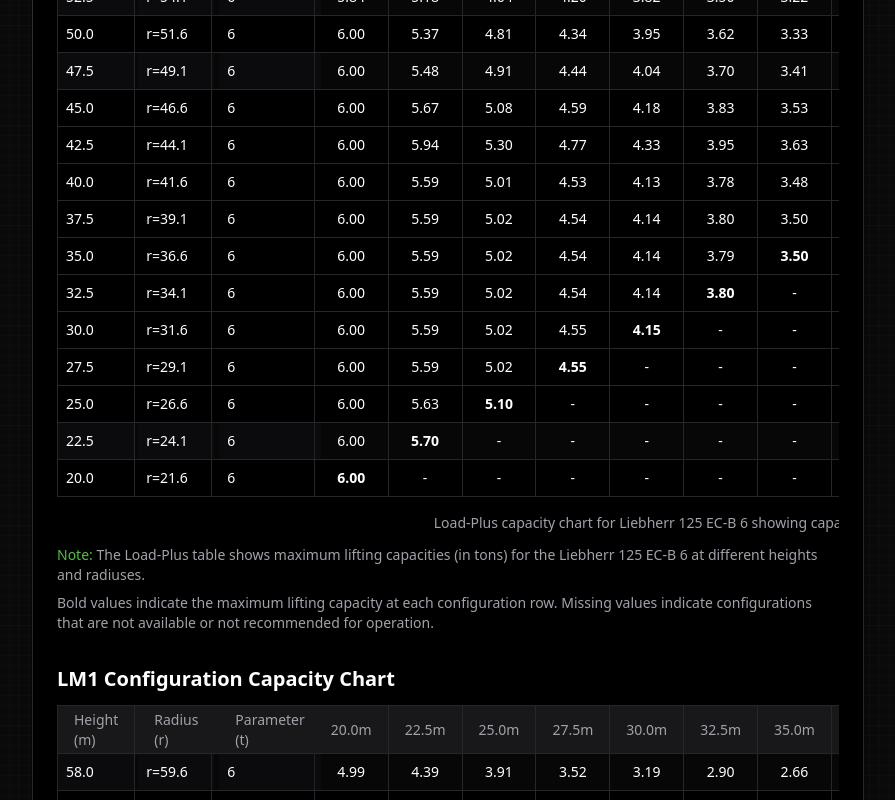
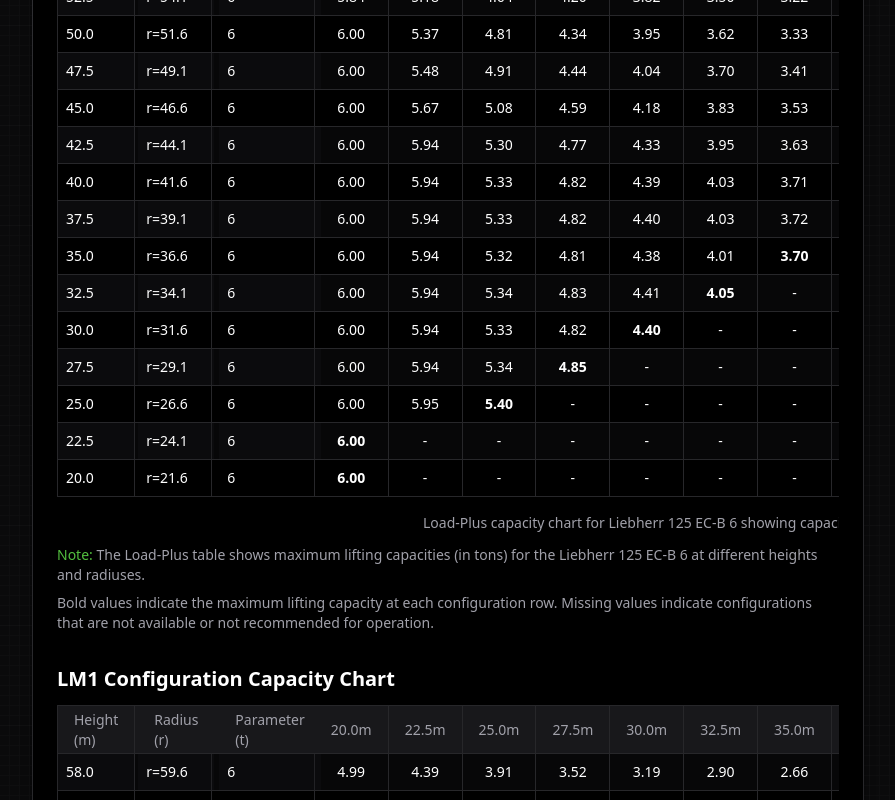
Before and after one commit to ArsCodeAmatoria/lilfoot, a Next.js app: page /tower-crane/liebherr-125-ec-b-6 in a window 1280 px wide. Shown: the part 2780-3580 px from the top of the page, without its empty margins (336-1231 px from the left). Built offline with nearby package versions, Linux system fonts and the light colour scheme; a web font is replaced by a local one.

Commit message:
Fix Load-Plus table data with exact values from provided data

```diff
--- a/app/tower-crane/liebherr-125-ec-b-6/page.tsx
+++ b/app/tower-crane/liebherr-125-ec-b-6/page.tsx
@@ -305,6 +305,7 @@ export default function Liebherr125ECB6Page() {
                   <TableCell className="border border-gray-800 text-center">2.06</TableCell>
                   <TableCell className="border border-gray-800 text-center">1.93</TableCell>
                   <TableCell className="border border-gray-800 text-center">1.82</TableCell>
+                  <TableCell className="border border-gray-800 text-center">1.71</TableCell>
                   <TableCell className="border border-gray-800 text-center font-bold">1.60</TableCell>
                 </TableRow>
                 <TableRow>
@@ -346,6 +347,7 @@ export default function Liebherr125ECB6Page() {
                   <TableCell className="border border-gray-800 text-center">2.26</TableCell>
                   <TableCell className="border border-gray-800 text-center">2.12</TableCell>
                   <TableCell className="border border-gray-800 text-center font-bold">2.00</TableCell>
+                  <TableCell className="border border-gray-800 text-center">-</TableCell>
                   <TableCell className="border border-gray-800 text-center">-</TableCell>
                 </TableRow>
                 <TableRow>
@@ -389,7 +391,6 @@ export default function Liebherr125ECB6Page() {
                   <TableCell className="border border-gray-800 text-center">-</TableCell>
                   <TableCell className="border border-gray-800 text-center">-</TableCell>
                   <TableCell className="border border-gray-800 text-center">-</TableCell>
-                  <TableCell className="border border-gray-800 text-center">-</TableCell>
                 </TableRow>
                 <TableRow>
                   <TableCell className="border border-gray-800 font-medium sticky left-0 z-10 bg-inherit">45.0</TableCell>
@@ -412,7 +413,7 @@ export default function Liebherr125ECB6Page() {
                   <TableCell className="border border-gray-800 text-center">-</TableCell>
                   <TableCell className="border border-gray-800 text-center">-</TableCell>
                 </TableRow>
-                <TableRow>
+                <TableRow className="bg-gray-900/30">
                   <TableCell className="border border-gray-800 font-medium sticky left-0 z-10 bg-inherit">42.5</TableCell>
                   <TableCell className="border border-gray-800 font-medium sticky left-[81px] z-10 bg-inherit">r=44.1</TableCell>
                   <TableCell className="border border-gray-800 font-medium sticky left-[162px] z-10 bg-inherit">6</TableCell>
@@ -431,38 +432,41 @@ export default function Liebherr125ECB6Page() {
                   <TableCell className="border border-gray-800 text-center">-</TableCell>
                   <TableCell className="border border-gray-800 text-center">-</TableCell>
                   <TableCell className="border border-gray-800 text-center">-</TableCell>
+                  <TableCell className="border border-gray-800 text-center">-</TableCell>
                 </TableRow>
                 <TableRow>
                   <TableCell className="border border-gray-800 font-medium sticky left-0 z-10 bg-inherit">40.0</TableCell>
                   <TableCell className="border border-gray-800 font-medium sticky left-[81px] z-10 bg-inherit">r=41.6</TableCell>
                   <TableCell className="border border-gray-800 font-medium sticky left-[162px] z-10 bg-inherit">6</TableCell>
                   <TableCell className="border border-gray-800 text-center">6.00</TableCell>
-                  <TableCell className="border border-gray-800 text-center">5.59</TableCell>
-                  <TableCell className="border border-gray-800 text-center">5.01</TableCell>
-                  <TableCell className="border border-gray-800 text-center">4.53</TableCell>
-                  <TableCell className="border border-gray-800 text-center">4.13</TableCell>
-                  <TableCell className="border border-gray-800 text-center">3.78</TableCell>
-                  <TableCell className="border border-gray-800 text-center">3.48</TableCell>
-                  <TableCell className="border border-gray-800 text-center">3.22</TableCell>
-                  <TableCell className="border border-gray-800 text-center font-bold">3.00</TableCell>
+                  <TableCell className="border border-gray-800 text-center">5.94</TableCell>
+                  <TableCell className="border border-gray-800 text-center">5.33</TableCell>
+                  <TableCell className="border border-gray-800 text-center">4.82</TableCell>
+                  <TableCell className="border border-gray-800 text-center">4.39</TableCell>
+                  <TableCell className="border border-gray-800 text-center">4.03</TableCell>
+                  <TableCell className="border border-gray-800 text-center">3.71</TableCell>
+                  <TableCell className="border border-gray-800 text-center">3.44</TableCell>
+                  <TableCell className="border border-gray-800 text-center font-bold">3.20</TableCell>
+                  <TableCell className="border border-gray-800 text-center">-</TableCell>
+                  <TableCell className="border border-gray-800 text-center">-</TableCell>
                   <TableCell className="border border-gray-800 text-center">-</TableCell>
                   <TableCell className="border border-gray-800 text-center">-</TableCell>
                   <TableCell className="border border-gray-800 text-center">-</TableCell>
                   <TableCell className="border border-gray-800 text-center">-</TableCell>
                   <TableCell className="border border-gray-800 text-center">-</TableCell>
                 </TableRow>
-                <TableRow>
+                <TableRow className="bg-gray-900/30">
                   <TableCell className="border border-gray-800 font-medium sticky left-0 z-10 bg-inherit">37.5</TableCell>
                   <TableCell className="border border-gray-800 font-medium sticky left-[81px] z-10 bg-inherit">r=39.1</TableCell>
                   <TableCell className="border border-gray-800 font-medium sticky left-[162px] z-10 bg-inherit">6</TableCell>
                   <TableCell className="border border-gray-800 text-center">6.00</TableCell>
-                  <TableCell className="border border-gray-800 text-center">5.59</TableCell>
-                  <TableCell className="border border-gray-800 text-center">5.02</TableCell>
-                  <TableCell className="border border-gray-800 text-center">4.54</TableCell>
-                  <TableCell className="border border-gray-800 text-center">4.14</TableCell>
-                  <TableCell className="border border-gray-800 text-center">3.80</TableCell>
-                  <TableCell className="border border-gray-800 text-center">3.50</TableCell>
-                  <TableCell className="border border-gray-800 text-center">3.25</TableCell>
+                  <TableCell className="border border-gray-800 text-center">5.94</TableCell>
+                  <TableCell className="border border-gray-800 text-center">5.33</TableCell>
+                  <TableCell className="border border-gray-800 text-center">4.82</TableCell>
+                  <TableCell className="border border-gray-800 text-center">4.40</TableCell>
+                  <TableCell className="border border-gray-800 text-center">4.03</TableCell>
+                  <TableCell className="border border-gray-800 text-center">3.72</TableCell>
+                  <TableCell className="border border-gray-800 text-center font-bold">3.45</TableCell>
                   <TableCell className="border border-gray-800 text-center">-</TableCell>
                   <TableCell className="border border-gray-800 text-center">-</TableCell>
                   <TableCell className="border border-gray-800 text-center">-</TableCell>
@@ -477,12 +481,13 @@ export default function Liebherr125ECB6Page() {
                   <TableCell className="border border-gray-800 font-medium sticky left-[81px] z-10 bg-inherit">r=36.6</TableCell>
                   <TableCell className="border border-gray-800 font-medium sticky left-[162px] z-10 bg-inherit">6</TableCell>
                   <TableCell className="border border-gray-800 text-center">6.00</TableCell>
-                  <TableCell className="border border-gray-800 text-center">5.59</TableCell>
-                  <TableCell className="border border-gray-800 text-center">5.02</TableCell>
-                  <TableCell className="border border-gray-800 text-center">4.54</TableCell>
-                  <TableCell className="border border-gray-800 text-center">4.14</TableCell>
-                  <TableCell className="border border-gray-800 text-center">3.79</TableCell>
-                  <TableCell className="border border-gray-800 text-center font-bold">3.50</TableCell>
+                  <TableCell className="border border-gray-800 text-center">5.94</TableCell>
+                  <TableCell className="border border-gray-800 text-center">5.32</TableCell>
+                  <TableCell className="border border-gray-800 text-center">4.81</TableCell>
+                  <TableCell className="border border-gray-800 text-center">4.38</TableCell>
+                  <TableCell className="border border-gray-800 text-center">4.01</TableCell>
+                  <TableCell className="border border-gray-800 text-center font-bold">3.70</TableCell>
+                  <TableCell className="border border-gray-800 text-center">-</TableCell>
                   <TableCell className="border border-gray-800 text-center">-</TableCell>
                   <TableCell className="border border-gray-800 text-center">-</TableCell>
                   <TableCell className="border border-gray-800 text-center">-</TableCell>
@@ -492,16 +497,17 @@ export default function Liebherr125ECB6Page() {
                   <TableCell className="border border-gray-800 text-center">-</TableCell>
                   <TableCell className="border border-gray-800 text-center">-</TableCell>
                 </TableRow>
-                <TableRow>
+                <TableRow className="bg-gray-900/30">
                   <TableCell className="border border-gray-800 font-medium sticky left-0 z-10 bg-inherit">32.5</TableCell>
                   <TableCell className="border border-gray-800 font-medium sticky left-[81px] z-10 bg-inherit">r=34.1</TableCell>
                   <TableCell className="border border-gray-800 font-medium sticky left-[162px] z-10 bg-inherit">6</TableCell>
                   <TableCell className="border border-gray-800 text-center">6.00</TableCell>
-                  <TableCell className="border border-gray-800 text-center">5.59</TableCell>
-                  <TableCell className="border border-gray-800 text-center">5.02</TableCell>
-                  <TableCell className="border border-gray-800 text-center">4.54</TableCell>
-                  <TableCell className="border border-gray-800 text-center">4.14</TableCell>
-                  <TableCell className="border border-gray-800 text-center font-bold">3.80</TableCell>
+                  <TableCell className="border border-gray-800 text-center">5.94</TableCell>
+                  <TableCell className="border border-gray-800 text-center">5.34</TableCell>
+                  <TableCell className="border border-gray-800 text-center">4.83</TableCell>
+                  <TableCell className="border border-gray-800 text-center">4.41</TableCell>
+                  <TableCell className="border border-gray-800 text-center font-bold">4.05</TableCell>
+                  <TableCell className="border border-gray-800 text-center">-</TableCell>
                   <TableCell className="border border-gray-800 text-center">-</TableCell>
                   <TableCell className="border border-gray-800 text-center">-</TableCell>
                   <TableCell className="border border-gray-800 text-center">-</TableCell>
@@ -517,10 +523,11 @@ export default function Liebherr125ECB6Page() {
                   <TableCell className="border border-gray-800 font-medium sticky left-[81px] z-10 bg-inherit">r=31.6</TableCell>
                   <TableCell className="border border-gray-800 font-medium sticky left-[162px] z-10 bg-inherit">6</TableCell>
                   <TableCell className="border border-gray-800 text-center">6.00</TableCell>
-                  <TableCell className="border border-gray-800 text-center">5.59</TableCell>
-                  <TableCell className="border border-gray-800 text-center">5.02</TableCell>
-                  <TableCell className="border border-gray-800 text-center">4.55</TableCell>
-                  <TableCell className="border border-gray-800 text-center font-bold">4.15</TableCell>
+                  <TableCell className="border border-gray-800 text-center">5.94</TableCell>
+                  <TableCell className="border border-gray-800 text-center">5.33</TableCell>
+                  <TableCell className="border border-gray-800 text-center">4.82</TableCell>
+                  <TableCell className="border border-gray-800 text-center font-bold">4.40</TableCell>
+                  <TableCell className="border border-gray-800 text-center">-</TableCell>
                   <TableCell className="border border-gray-800 text-center">-</TableCell>
                   <TableCell className="border border-gray-800 text-center">-</TableCell>
                   <TableCell className="border border-gray-800 text-center">-</TableCell>
@@ -532,14 +539,15 @@ export default function Liebherr125ECB6Page() {
                   <TableCell className="border border-gray-800 text-center">-</TableCell>
                   <TableCell className="border border-gray-800 text-center">-</TableCell>
                 </TableRow>
-                <TableRow>
+                <TableRow className="bg-gray-900/30">
                   <TableCell className="border border-gray-800 font-medium sticky left-0 z-10 bg-inherit">27.5</TableCell>
                   <TableCell className="border border-gray-800 font-medium sticky left-[81px] z-10 bg-inherit">r=29.1</TableCell>
                   <TableCell className="border border-gray-800 font-medium sticky left-[162px] z-10 bg-inherit">6</TableCell>
                   <TableCell className="border border-gray-800 text-center">6.00</TableCell>
-                  <TableCell className="border border-gray-800 text-center">5.59</TableCell>
-                  <TableCell className="border border-gray-800 text-center">5.02</TableCell>
-                  <TableCell className="border border-gray-800 text-center font-bold">4.55</TableCell>
+                  <TableCell className="border border-gray-800 text-center">5.94</TableCell>
+                  <TableCell className="border border-gray-800 text-center">5.34</TableCell>
+                  <TableCell className="border border-gray-800 text-center font-bold">4.85</TableCell>
+                  <TableCell className="border border-gray-800 text-center">-</TableCell>
                   <TableCell className="border border-gray-800 text-center">-</TableCell>
                   <TableCell className="border border-gray-800 text-center">-</TableCell>
                   <TableCell className="border border-gray-800 text-center">-</TableCell>
@@ -557,8 +565,9 @@ export default function Liebherr125ECB6Page() {
                   <TableCell className="border border-gray-800 font-medium sticky left-[81px] z-10 bg-inherit">r=26.6</TableCell>
                   <TableCell className="border border-gray-800 font-medium sticky left-[162px] z-10 bg-inherit">6</TableCell>
                   <TableCell className="border border-gray-800 text-center">6.00</TableCell>
-                  <TableCell className="border border-gray-800 text-center">5.63</TableCell>
-                  <TableCell className="border border-gray-800 text-center font-bold">5.10</TableCell>
+                  <TableCell className="border border-gray-800 text-center">5.95</TableCell>
+                  <TableCell className="border border-gray-800 text-center font-bold">5.40</TableCell>
+                  <TableCell className="border border-gray-800 text-center">-</TableCell>
                   <TableCell className="border border-gray-800 text-center">-</TableCell>
                   <TableCell className="border border-gray-800 text-center">-</TableCell>
                   <TableCell className="border border-gray-800 text-center">-</TableCell>
@@ -576,8 +585,9 @@ export default function Liebherr125ECB6Page() {
                   <TableCell className="border border-gray-800 font-medium sticky left-0 z-10 bg-inherit">22.5</TableCell>
                   <TableCell className="border border-gray-800 font-medium sticky left-[81px] z-10 bg-inherit">r=24.1</TableCell>
                   <TableCell className="border border-gray-800 font-medium sticky left-[162px] z-10 bg-inherit">6</TableCell>
-                  <TableCell className="border border-gray-800 text-center">6.00</TableCell>
-                  <TableCell className="border border-gray-800 text-center font-bold">5.70</TableCell>
+                  <TableCell className="border border-gray-800 text-center font-bold">6.00</TableCell>
+                  <TableCell className="border border-gray-800 text-center">-</TableCell>
+                  <TableCell className="border border-gray-800 text-center">-</TableCell>
                   <TableCell className="border border-gray-800 text-center">-</TableCell>
                   <TableCell className="border border-gray-800 text-center">-</TableCell>
                   <TableCell className="border border-gray-800 text-center">-</TableCell>
@@ -597,6 +607,7 @@ export default function Liebherr125ECB6Page() {
                   <TableCell className="border border-gray-800 font-medium sticky left-[81px] z-10 bg-inherit">r=21.6</TableCell>
                   <TableCell className="border border-gray-800 font-medium sticky left-[162px] z-10 bg-inherit">6</TableCell>
                   <TableCell className="border border-gray-800 text-center font-bold">6.00</TableCell>
+                  <TableCell className="border border-gray-800 text-center">-</TableCell>
                   <TableCell className="border border-gray-800 text-center">-</TableCell>
                   <TableCell className="border border-gray-800 text-center">-</TableCell>
                   <TableCell className="border border-gray-800 text-center">-</TableCell>
@@ -715,6 +726,7 @@ export default function Liebherr125ECB6Page() {
                   <TableCell className="border border-gray-800 text-center">2.04</TableCell>
                   <TableCell className="border border-gray-800 text-center">1.91</TableCell>
                   <TableCell className="border border-gray-800 text-center font-bold">1.80</TableCell>
+                  <TableCell className="border border-gray-800 text-center">-</TableCell>
                   <TableCell className="border border-gray-800 text-center">-</TableCell>
                 </TableRow>
                 <TableRow>
@@ -840,6 +852,7 @@ export default function Liebherr125ECB6Page() {
                   <TableCell className="border border-gray-800 text-center">-</TableCell>
                   <TableCell className="border border-gray-800 text-center">-</TableCell>
                   <TableCell className="border border-gray-800 text-center">-</TableCell>
+                  <TableCell className="border border-gray-800 text-center">-</TableCell>
                 </TableRow>
                 <TableRow>
                   <TableCell className="border border-gray-800 font-medium sticky left-0 z-10 bg-inherit">35.0</TableCell>
@@ -852,6 +865,7 @@ export default function Liebherr125ECB6Page() {
                   <TableCell className="border border-gray-800 text-center">4.14</TableCell>
                   <TableCell className="border border-gray-800 text-center">3.79</TableCell>
                   <TableCell className="border border-gray-800 text-center font-bold">3.50</TableCell>
+                  <TableCell className="border border-gray-800 text-center">-</TableCell>
                   <TableCell className="border border-gray-800 text-center">-</TableCell>
                   <TableCell className="border border-gray-800 text-center">-</TableCell>
                   <TableCell className="border border-gray-800 text-center">-</TableCell>
@@ -880,6 +894,8 @@ export default function Liebherr125ECB6Page() {
                   <TableCell className="border border-gray-800 text-center">-</TableCell>
                   <TableCell className="border border-gray-800 text-center">-</TableCell>
                   <TableCell className="border border-gray-800 text-center">-</TableCell>
+                  <TableCell className="border border-gray-800 text-center">-</TableCell>
+                  <TableCell className="border border-gray-800 text-center">-</TableCell>
                 </TableRow>
                 <TableRow>
                   <TableCell className="border border-gray-800 font-medium sticky left-0 z-10 bg-inherit">30.0</TableCell>
@@ -890,6 +906,7 @@ export default function Liebherr125ECB6Page() {
                   <TableCell className="border border-gray-800 text-center">5.02</TableCell>
                   <TableCell className="border border-gray-800 text-center">4.55</TableCell>
                   <TableCell className="border border-gray-800 text-center font-bold">4.15</TableCell>
+                  <TableCell className="border border-gray-800 text-center">-</TableCell>
                   <TableCell className="border border-gray-800 text-center">-</TableCell>
                   <TableCell className="border border-gray-800 text-center">-</TableCell>
                   <TableCell className="border border-gray-800 text-center">-</TableCell>
@@ -920,6 +937,7 @@ export default function Liebherr125ECB6Page() {
                   <TableCell className="border border-gray-800 text-center">-</TableCell>
                   <TableCell className="border border-gray-800 text-center">-</TableCell>
                   <TableCell className="border border-gray-800 text-center">-</TableCell>
+                  <TableCell className="border border-gray-800 text-center">-</TableCell>
                 </TableRow>
                 <TableRow>
                   <TableCell className="border border-gray-800 font-medium sticky left-0 z-10 bg-inherit">25.0</TableCell>
@@ -928,6 +946,8 @@ export default function Liebherr125ECB6Page() {
                   <TableCell className="border border-gray-800 text-center">6.00</TableCell>
                   <TableCell className="border border-gray-800 text-center">5.63</TableCell>
                   <TableCell className="border border-gray-800 text-center font-bold">5.10</TableCell>
+                  <TableCell className="border border-gray-800 text-center">-</TableCell>
+                  <TableCell className="border border-gray-800 text-center">-</TableCell>
                   <TableCell className="border border-gray-800 text-center">-</TableCell>
                   <TableCell className="border border-gray-800 text-center">-</TableCell>
                   <TableCell className="border border-gray-800 text-center">-</TableCell>
@@ -958,12 +978,16 @@ export default function Liebherr125ECB6Page() {
                   <TableCell className="border border-gray-800 text-center">-</TableCell>
                   <TableCell className="border border-gray-800 text-center">-</TableCell>
                   <TableCell className="border border-gray-800 text-center">-</TableCell>
+                  <TableCell className="border border-gray-800 text-center">-</TableCell>
+                  <TableCell className="border border-gray-800 text-center">-</TableCell>
                 </TableRow>
                 <TableRow>
                   <TableCell className="border border-gray-800 font-medium sticky left-0 z-10 bg-inherit">20.0</TableCell>
                   <TableCell className="border border-gray-800 font-medium sticky left-[81px] z-10 bg-inherit">r=21.6</TableCell>
                   <TableCell className="border border-gray-800 font-medium sticky left-[162px] z-10 bg-inherit">6</TableCell>
                   <TableCell className="border border-gray-800 text-center font-bold">6.00</TableCell>
+                  <TableCell className="border border-gray-800 text-center">-</TableCell>
+                  <TableCell className="border border-gray-800 text-center">-</TableCell>
                   <TableCell className="border border-gray-800 text-center">-</TableCell>
                   <TableCell className="border border-gray-800 text-center">-</TableCell>
                   <TableCell className="border border-gray-800 text-center">-</TableCell>
```
